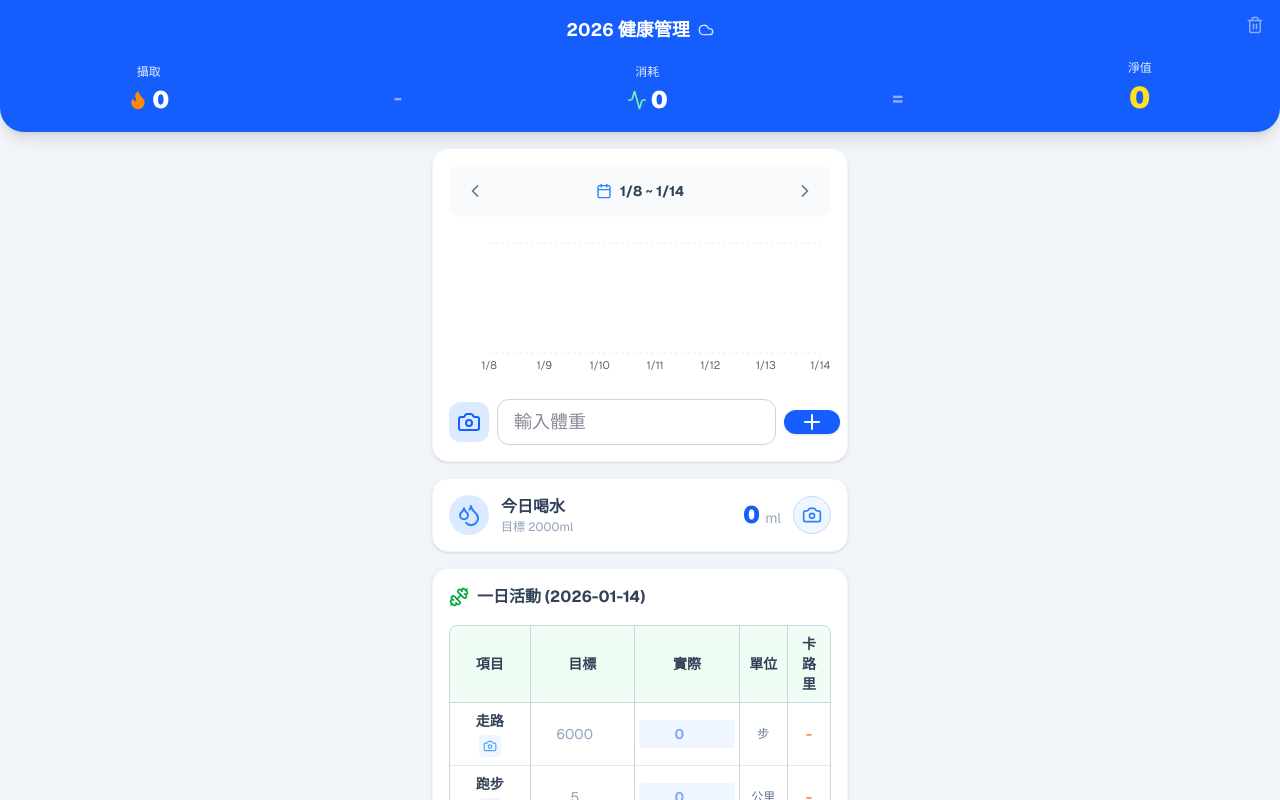
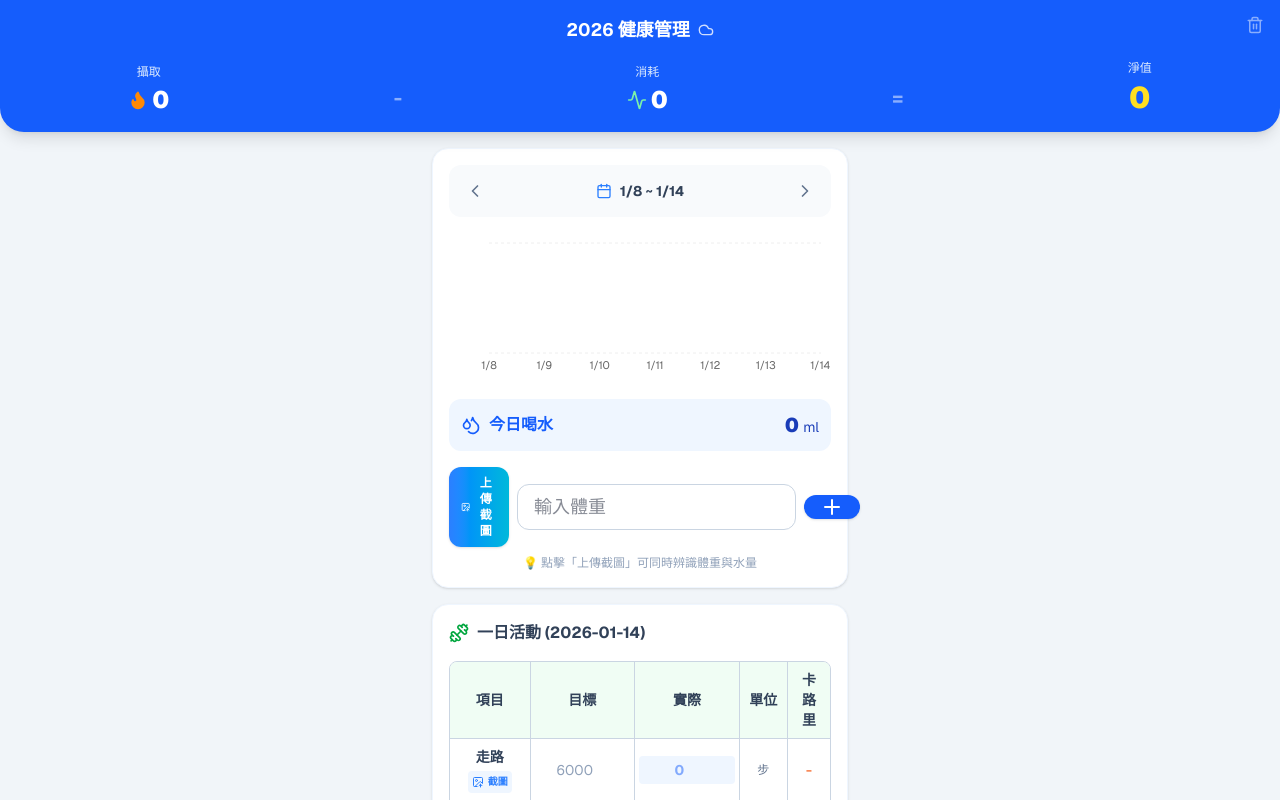
Before and after one commit to william01alltech-hue/my-health-app, a Next.js app: page / in a window 1280 px wide. Shown: the top 800 px of the page. Built offline with nearby package versions, Linux system fonts and the light colour scheme.

Commit message:
v10 screenshot upload

```diff
--- a/app/page.tsx
+++ b/app/page.tsx
@@ -2,17 +2,18 @@
 /* eslint-disable */
 "use client";
 import React, { useState, useEffect, useMemo, useRef } from 'react';
-import { Plus, ChevronLeft, ChevronRight, Calendar, Trash2, Camera, X, Utensils, Cloud, BrainCircuit, Loader2, Flame, ClipboardList, Activity, Dumbbell, Droplets } from 'lucide-react';
+import { Plus, ChevronLeft, ChevronRight, Calendar, Trash2, Camera, X, Utensils, Cloud, BrainCircuit, Loader2, Flame, ClipboardList, Activity, Dumbbell, Droplets, ImageUp } from 'lucide-react';
 import { LineChart, Line, XAxis, YAxis, CartesianGrid, Tooltip, ResponsiveContainer, ReferenceLine } from 'recharts';
 
 // === 設定區 ===
 const GOOGLE_SCRIPT_URL = "https://script.google.com/macros/s/AKfycbzClBk-cmKDI3cgp1jshvUVo-1mkgq6unU39FeCA6wyqkjTjvMbSVIcRXrUA5MLzYcV/exec";
 
-// ⚠️⚠️⚠️【重要】請填入您的新 API 金鑰 (AIzaSy...) ⚠️⚠️⚠️
+// ⚠️⚠️⚠️【重要】已填入您的新 API 金鑰 ⚠️⚠️⚠️
 const GEMINI_API_KEY = "AIzaSyA0_eNpZC6Ujvmbs6GJAg_HV8jaJp6o6uU";
 const AI_MODEL = "gemini-2.5-flash";
 
 // === 運動消耗標準 ===
+// allowScan: true 代表該項目可以上傳圖片 (走路、跑步)
 const ACTIVITY_STANDARDS = [
   { id: 'walk', name: '走路', unit: '步', kcal: 0.04, defaultTarget: 6000, allowScan: true },
   { id: 'run', name: '跑步', unit: '公里', kcal: 60, defaultTarget: 5, allowScan: true },
@@ -36,22 +37,25 @@ const uploadToCloud = async (data: any) => {
   } catch (err) { console.error("雲端備份失敗:", err); }
 };
 
-// === Gemini AI 分析 (多功能版) ===
-const analyzeWithGemini = async (base64Image: string, type: 'food' | 'weight' | 'activity' | 'water', context?: string) => {
+// === Gemini AI 分析 (V10.0 截圖特化版) ===
+const analyzeWithGemini = async (base64Image: string, type: 'food' | 'combo' | 'activity', context?: string) => {
   try {
     const cleanBase64 = base64Image.split(',')[1];
     const url = `https://generativelanguage.googleapis.com/v1beta/models/${AI_MODEL}:generateContent?key=${GEMINI_API_KEY}`;
 
     let promptText = "";
-    // 根據不同情境設定不同指令
+
     if (type === 'food') {
-      promptText = "請辨識圖片食物。只回傳純 JSON：{ \"name\": \"食物名稱\", \"calories\": 數字(大卡) }。例如：{ \"name\": \"便當\", \"calories\": 800 }。無法辨識回傳 calories: 0";
-    } else if (type === 'weight') {
-      promptText = "請讀取圖片中體重計的數字。只回傳純 JSON：{ \"value\": 數字 }。例如看到 75.5kg，回傳 { \"value\": 75.5 }。";
+      promptText = "請辨識圖片中的食物。只回傳純 JSON：{ \"name\": \"食物名稱\", \"calories\": 數字(大卡) }。例如：{ \"name\": \"便當\", \"calories\": 800 }。若無法辨識回傳 calories: 0";
+
+    } else if (type === 'combo') {
+      // 體重 + 喝水 二合一指令
+      promptText = "這是一張健康紀錄的截圖或照片。請同時尋找「體重(kg)」與「水量(ml)」。只回傳純 JSON：{ \"weight\": 數字或0, \"water\": 數字或0 }。例如看到體重計顯示 75.5，水杯約 300ml，回傳 { \"weight\": 75.5, \"water\": 300 }。若只看到其中一樣，另一樣回傳 0。";
+
     } else if (type === 'activity') {
-      promptText = `請讀取圖片中儀表板或手錶的數據。目標是找出「${context}」的數值。只回傳純 JSON：{ \"value\": 數字 }。例如看到 5000步，回傳 { \"value\": 5000 }。`;
-    } else if (type === 'water') {
-      promptText = "請預估圖片中容器的水量(ml)。只回傳純 JSON：{ \"value\": 數字 }。例如看到一杯水，回傳 { \"value\": 300 }。";
+      // 走路或跑步
+      const actName = context === 'walk' ? '走路步數' : '跑步距離(公里)';
+      promptText = `請辨識圖片中關於「${actName}」的數值。只回傳純 JSON：{ \"value\": 數字 }。例如看到 5200步，回傳 { \"value\": 5200 }。看到 3.5公里，回傳 { \"value\": 3.5 }。`;
     }
 
     const payload = {
@@ -91,15 +95,15 @@ export default function HealthApp() {
   const [dietData, setDietData] = useState<Record<string, Record<string, string[]>>>({});
   const [foodLog, setFoodLog] = useState<Record<string, Record<string, {name: string, cal: number}[]>>>({});
   const [activityData, setActivityData] = useState<Record<string, Record<string, {target: number, actual: number}>>>({});
-  const [waterData, setWaterData] = useState<Record<string, number>>({}); // 喝水紀錄 { "2026-01-15": 1500 }
+  const [waterData, setWaterData] = useState<Record<string, number>>({});
 
   const [weightVal, setWeightVal] = useState('');
   const [startDate, setStartDate] = useState(new Date(new Date().setDate(new Date().getDate() - 6)));
 
   // UI 狀態
   const fileInputRef = useRef<HTMLInputElement>(null);
-  const [scanType, setScanType] = useState<'food' | 'weight' | 'activity' | 'water'>('food'); // 記錄現在要掃什麼
-  const [scanContext, setScanContext] = useState<string>(''); // 記錄掃描的細節 (如: 'walk', 'run')
+  const [scanType, setScanType] = useState<'food' | 'combo' | 'activity'>('food');
+  const [scanContext, setScanContext] = useState<string>('');
 
   const [analyzing, setAnalyzing] = useState(false);
   const [aiResult, setAiResult] = useState<{title: string, value: string} | null>(null);
@@ -158,8 +162,8 @@ export default function HealthApp() {
     return ticks;
   }, [chartData]);
 
-  // 通用相機觸發
-  const triggerCamera = (type: 'food' | 'weight' | 'activity' | 'water', context: string = '') => {
+  // 觸發上傳 (移除 capture 屬性，讓手機優先選檔案/相簿)
+  const triggerUpload = (type: 'food' | 'combo' | 'activity', context: string = '') => {
     setScanType(type);
     setScanContext(context);
     if (fileInputRef.current) fileInputRef.current.click();
@@ -184,7 +188,7 @@ export default function HealthApp() {
           ctx?.drawImage(img, 0, 0, canvas.width, canvas.height);
           const compressedBase64 = canvas.toDataURL('image/jpeg', 0.6);
 
-          // === AI 分析核心邏輯 ===
+          // === AI 分析 ===
           const result = await analyzeWithGemini(compressedBase64, scanType, scanContext);
           setAnalyzing(false);
 
@@ -193,10 +197,10 @@ export default function HealthApp() {
              return;
           }
 
-          // 根據掃描類型處理結果
+          // === 依類型處理結果 ===
           if (scanType === 'food') {
-             // 飲食邏輯
-             const category = scanContext; // 這裡 context 存的是 '早餐' 等
+             // 飲食
+             const category = scanContext;
              setDietData(prev => {
                 const dayRecord = prev[todayKey] || {};
                 const list = dayRecord[category] || [];
@@ -211,29 +215,38 @@ export default function HealthApp() {
              }
              setAiResult({ title: result.name, value: `+${result.calories} kcal` });
 
-          } else if (scanType === 'weight') {
-             // 體重邏輯
-             const weight = parseFloat(result.value);
-             if (!isNaN(weight)) {
-                setWeightVal(weight.toString()); // 自動填入輸入框
-                setAiResult({ title: "體重計讀數", value: `${weight} kg` });
+          } else if (scanType === 'combo') {
+             // 體重 + 喝水 (二合一)
+             let msg = [];
+
+             // 處理體重
+             const w = parseFloat(result.weight);
+             if (w > 0) {
+                 setWeightVal(w.toString()); // 自動填入輸入框
+                 msg.push(`體重: ${w}kg`);
+             }
+
+             // 處理喝水
+             const vol = parseFloat(result.water);
+             if (vol > 0) {
+                 setWaterData(prev => ({ ...prev, [todayKey]: (prev[todayKey] || 0) + vol }));
+                 msg.push(`喝水: +${vol}ml`);
+             }
+
+             if (msg.length > 0) {
+                 setAiResult({ title: "二合一辨識成功", value: msg.join(" / ") });
+             } else {
+                 setAiResult({ title: "辨識結果", value: "未發現數值" });
              }
 
           } else if (scanType === 'activity') {
-             // 運動邏輯
+             // 走路或跑步
              const val = parseFloat(result.value);
              if (!isNaN(val)) {
-                const actId = scanContext; // context 存的是 'walk' 或 'run'
+                const actId = scanContext;
                 handleActivityChange(actId, 'actual', val.toString());
-                setAiResult({ title: "運動數據", value: `${val}` });
-             }
-
-          } else if (scanType === 'water') {
-             // 喝水邏輯
-             const vol = parseFloat(result.value);
-             if (!isNaN(vol)) {
-                setWaterData(prev => ({ ...prev, [todayKey]: (prev[todayKey] || 0) + vol }));
-                setAiResult({ title: "補充水分", value: `+${vol} ml` });
+                const unit = actId === 'walk' ? '步' : '公里';
+                setAiResult({ title: "運動數據更新", value: `${val} ${unit}` });
              }
           }
         };
@@ -323,7 +336,8 @@ export default function HealthApp() {
 
   return (
     <div className="min-h-screen bg-slate-100 pb-20 font-sans text-slate-900">
-      <input type="file" accept="image/*" ref={fileInputRef} onChange={handleFileChange} className="hidden" capture="environment" />
+      {/* 隱藏的 input，移除 capture 以支援截圖上傳 */}
+      <input type="file" accept="image/*" ref={fileInputRef} onChange={handleFileChange} className="hidden" />
 
       {/* Header */}
       <div className="bg-blue-600 text-white p-4 rounded-b-3xl shadow-lg mb-4 relative">
@@ -355,7 +369,7 @@ export default function HealthApp() {
           {analyzing ? (
             <>
               <Loader2 className="animate-spin text-blue-600" size={24} />
-              <span className="font-bold text-slate-700">AI 正在辨識中...</span>
+              <span className="font-bold text-slate-700">AI 正在判讀截圖...</span>
             </>
           ) : (
             <>
@@ -372,14 +386,17 @@ export default function HealthApp() {
 
       <div className="max-w-md mx-auto px-4 space-y-4">
 
-        {/* 體重圖表 (新增相機按鈕) */}
+        {/* 體重與喝水 (合併區塊) */}
         <section className="bg-white p-4 rounded-2xl shadow-sm border border-blue-50">
+           {/* 日期切換 */}
            <div className="flex justify-between items-center mb-4 bg-slate-50 p-2 rounded-xl">
              <button onClick={() => shift(-7)} className="p-2 text-slate-500"><ChevronLeft size={20} /></button>
              <div className="flex items-center gap-2 text-sm font-bold text-slate-700"><Calendar size={16} className="text-blue-500"/> {chartData[0].name} ~ {chartData[6].name}</div>
              <button onClick={() => shift(7)} className="p-2 text-slate-500"><ChevronRight size={20} /></button>
           </div>
-          <div className="h-[150px] w-full">
+
+          {/* 圖表 */}
+          <div className="h-[150px] w-full mb-4">
             <ResponsiveContainer width="100%" height="100%">
               <LineChart data={chartData} margin={{ top: 10, right: 10, left: -20, bottom: 0 }}>
                 <CartesianGrid strokeDasharray="3 3" vertical={false} stroke="#eee" />
@@ -391,34 +408,29 @@ export default function HealthApp() {
               </LineChart>
             </ResponsiveContainer>
           </div>
-          <div className="flex gap-2 mt-4 items-center">
-            {/* 體重相機按鈕 */}
-            <button onClick={() => triggerCamera('weight')} className="p-2 bg-blue-100 text-blue-600 rounded-xl hover:bg-blue-200">
-                <Camera size={24} />
+
+          {/* 喝水顯示 */}
+          <div className="flex items-center justify-between bg-blue-50 p-3 rounded-xl mb-4">
+             <div className="flex items-center gap-2 text-blue-600 font-bold">
+                 <Droplets size={20}/> 今日喝水
+             </div>
+             <span className="text-xl font-black text-blue-800">{waterIntake} <span className="text-sm font-normal">ml</span></span>
+          </div>
+
+          {/* 整合控制區 */}
+          <div className="flex gap-2 items-center">
+            {/* 體重+喝水 二合一上傳按鈕 */}
+            <button onClick={() => triggerUpload('combo')} className="flex items-center gap-1 px-3 py-2 bg-gradient-to-r from-blue-500 to-cyan-500 text-white rounded-xl shadow active:scale-95">
+                <ImageUp size={20} />
+                <span className="text-xs font-bold">上傳截圖</span>
             </button>
             <input type="number" step="0.1" value={weightVal} onChange={(e) => setWeightVal(e.target.value)} placeholder="輸入體重" className="flex-1 px-4 py-2 bg-white border border-slate-300 rounded-xl text-lg"/>
             <button onClick={addWeight} className="bg-blue-600 text-white px-4 rounded-xl shadow"><Plus size={24} /></button>
           </div>
+          <p className="text-xs text-slate-400 mt-2 text-center">💡 點擊「上傳截圖」可同時辨識體重與水量</p>
         </section>
 
-        {/* 喝水追蹤 (新增區塊) */}
-        <section className="bg-white p-4 rounded-2xl shadow-sm border border-blue-50 flex items-center justify-between">
-            <div className="flex items-center gap-3">
-                <div className="bg-blue-100 p-2 rounded-full text-blue-500"><Droplets size={24} /></div>
-                <div>
-                    <h2 className="font-bold text-slate-700">今日喝水</h2>
-                    <p className="text-xs text-slate-400">目標 2000ml</p>
-                </div>
-            </div>
-            <div className="flex items-center gap-3">
-                <span className="text-2xl font-black text-blue-600">{waterIntake} <span className="text-sm font-normal text-slate-400">ml</span></span>
-                <button onClick={() => triggerCamera('water')} className="p-2 bg-blue-50 text-blue-500 rounded-full border border-blue-200 hover:bg-blue-100">
-                    <Camera size={20} />
-                </button>
-            </div>
-        </section>
-
-        {/* 一日活動表格 (新增相機按鈕) */}
+        {/* 一日活動表格 */}
         <section className="bg-white p-4 rounded-2xl shadow-sm border border-blue-50">
             <div className="flex items-center gap-2 mb-4">
                 <Dumbbell className="text-green-600" size={20} />
@@ -441,9 +453,11 @@ export default function HealthApp() {
                                 <td className="p-2 border-r border-slate-300 font-bold text-slate-700">
                                     <div className="flex flex-col items-center gap-1">
                                         {act.name}
-                                        {/* 只有走路和跑步顯示相機 */}
+                                        {/* 只有走路和跑步顯示上傳按鈕 */}
                                         {act.allowScan && (
-                                            <button onClick={() => triggerCamera('activity', act.id)} className="text-blue-400 bg-blue-50 p-1 rounded hover:bg-blue-100"><Camera size={14}/></button>
+                                            <button onClick={() => triggerUpload('activity', act.id)} className="text-blue-500 bg-blue-50 p-1 rounded hover:bg-blue-100 flex items-center gap-1 text-[10px]">
+                                                <ImageUp size={12}/> 截圖
+                                            </button>
                                         )}
                                     </div>
                                 </td>
@@ -484,8 +498,9 @@ export default function HealthApp() {
                   </div>
                   <div className="flex gap-2 overflow-x-auto pb-2">
                     {currentPhotos.length < limit && (
-                      <button onClick={() => triggerCamera('food', category)} className="flex-shrink-0 w-20 h-20 border-2 border-dashed border-blue-300 rounded-lg flex flex-col items-center justify-center text-blue-400 bg-white active:bg-blue-50">
+                      <button onClick={() => triggerUpload('food', category)} className="flex-shrink-0 w-20 h-20 border-2 border-dashed border-blue-300 rounded-lg flex flex-col items-center justify-center text-blue-400 bg-white active:bg-blue-50">
                         <Camera size={24} />
+                        <span className="text-[10px]">上傳</span>
                       </button>
                     )}
                     {currentPhotos.map((photo, idx) => (
```
